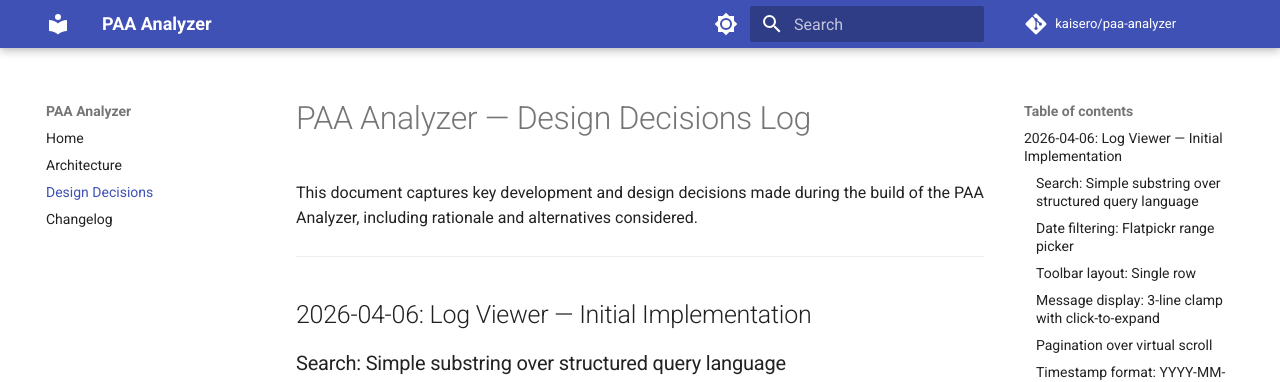
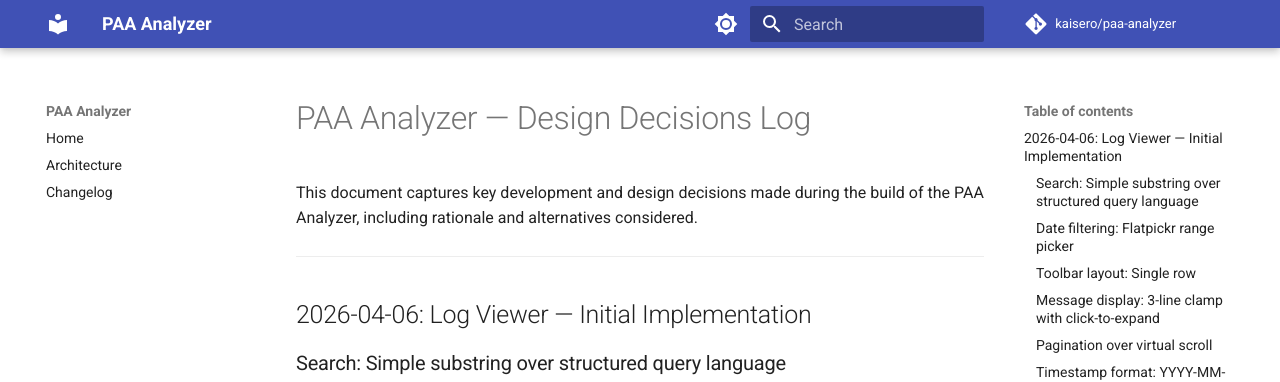
Before and after one commit to kaisero/paa-analyzer, an MkDocs documentation site: the page built from docs/design-decisions.md, in a window 1280 px wide. Shown: the top 382 px of the page. Built offline with MkDocs 1.6.1 and Material for MkDocs 9.7.7, drawn with Linux system fonts in a browser that asks for light colours; comment, search, counter and statistics services are not loaded.

Commit message:
Drop Design Decisions from docs nav

```diff
--- a/mkdocs.yml
+++ b/mkdocs.yml
@@ -29,7 +29,6 @@ theme:
 nav:
   - Home: index.md
   - Architecture: architecture.md
-  - Design Decisions: design-decisions.md
   - Changelog: changelog.md
 
 # Internal working files kept in the repo but excluded from the published site
```
